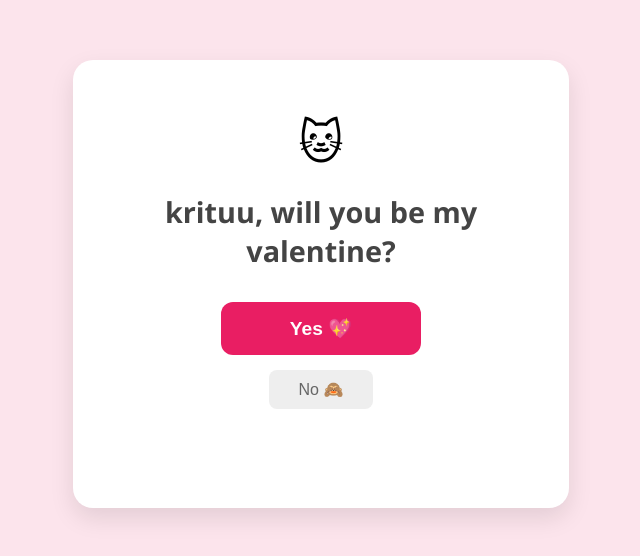
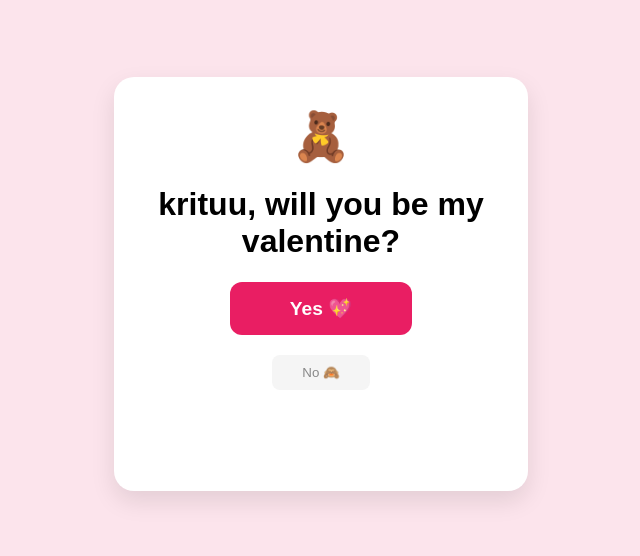
Before and after one commit to kali2121-ux/valentine-, a plain HTML site: page index.html in a window 1280 px wide. Shown: the part 116-672 px from the top of the page, without its empty margins (319-959 px from the left). Drawn offline with Linux system fonts and the light colour scheme.

Commit message:
Update index.html

```diff
--- a/index.html
+++ b/index.html
@@ -3,125 +3,52 @@
 <head>
     <meta charset="UTF-8">
     <meta name="viewport" content="width=device-width, initial-scale=1.0">
-    <title>Will you be my Valentine?</title>
+    <title>Be My Valentine?</title>
     <style>
-        body {
-            background-color: #fce4ec;
-            display: flex;
-            justify-content: center;
-            align-items: center;
-            height: 100vh;
-            margin: 0;
-            font-family: 'Segoe UI', Tahoma, Geneva, Verdana, sans-serif;
-            overflow: hidden;
-        }
-
-        .card {
-            background: white;
-            padding: 3rem;
-            border-radius: 20px;
-            box-shadow: 0 10px 25px rgba(0,0,0,0.1);
-            text-align: center;
-            max-width: 400px;
-            width: 90%;
-            position: relative;
-        }
-
-        h1 { color: #444; font-size: 1.8rem; margin-bottom: 2rem; }
-
-        .btn-container {
-            display: flex;
-            flex-direction: column;
-            align-items: center;
-            gap: 15px;
-        }
-
-        #yesBtn {
-            background-color: #e91e63;
-            color: white;
-            border: none;
-            padding: 15px 50px;
-            font-size: 1.2rem;
-            border-radius: 12px;
-            cursor: pointer;
-            transition: transform 0.2s;
-            font-weight: bold;
-            width: 200px;
-        }
-
-        #noBtn {
-            background-color: #eeeeee;
-            color: #666;
-            border: none;
-            padding: 10px 30px;
-            font-size: 1rem;
-            border-radius: 8px;
-            cursor: pointer;
-            position: relative;
-        }
-
-        #message {
-            margin-top: 15px;
-            color: #ff4081;
-            font-style: italic;
-            height: 20px;
-        }
-
+        body { background-color: #fce4ec; display: flex; justify-content: center; align-items: center; height: 100vh; margin: 0; font-family: sans-serif; overflow: hidden; text-align: center; }
+        .card { background: white; padding: 2rem; border-radius: 20px; box-shadow: 0 10px 25px rgba(0,0,0,0.1); width: 85%; max-width: 350px; }
+        .btn-container { display: flex; flex-direction: column; align-items: center; gap: 20px; margin-top: 20px; }
+        #yesBtn { background-color: #e91e63; color: white; border: none; padding: 15px 60px; font-size: 1.2rem; border-radius: 12px; font-weight: bold; transition: transform 0.2s; z-index: 10; }
+        #noBtn { background-color: #f5f5f5; color: #888; border: none; padding: 10px 30px; border-radius: 8px; transition: 0.1s; position: relative; }
+        #message { margin-top: 20px; color: #ff4081; font-weight: 800; font-size: 1.2rem; min-height: 30px; }
         .hidden { display: none; }
-
         img { width: 100%; border-radius: 10px; margin-top: 15px; }
-
-        .cat-emoji { font-size: 3rem; margin-bottom: 10px; }
     </style>
 </head>
 <body>
-
-    <div class="card" id="mainCard">
+    <div class="card">
         <div id="askSection">
-            <div class="cat-emoji">🐱</div>
-            <h1 id="question">krituu, will you be my valentine?</h1>
+            <div style="font-size: 3rem;">🧸</div>
+            <h1>krituu, will you be my valentine?</h1>
             <div class="btn-container">
                 <button id="yesBtn" onclick="showSuccess()">Yes 💖</button>
-                <button id="noBtn" onmouseover="moveNo()" onclick="moveNo()">No 🙈</button>
+                <button id="noBtn" ontouchstart="moveNo()" onclick="moveNo()">No 🙈</button>
             </div>
             <p id="message"></p>
         </div>
-
         <div id="successSection" class="hidden">
-            <h1 style="color: #e91e63;">It's a date then!</h1>
-            <p>Knew you'd say yes</p>
-            <img src="https://media.giphy.com/media/l0MYt5jPR6QX5pnqM/giphy.gif" alt="celebration">
+            <h1 style="color: #e91e63;">It's a date!</h1>
+            <img src="https://media.giphy.com/media/NxC8VtyxqhMtpLoEEN/giphy.gif">
         </div>
     </div>
-
     <script>
-        const phrases = [
-            "Haha, nice try! 😜",
-            "You can't escape love! ❤️",
-            "Just say Yes already! ✨",
-            "No seems a bit shy 😈",
-            "Error 404: No not found"
-        ];
-
+        const phrases = ["Nice try! 😜", "You can't escape! ❤️", "Just say Yes! ✨", "No is not an option! 😈", "Click the big one! 😂"];
+        let scale = 1;
         function moveNo() {
             const btn = document.getElementById('noBtn');
+            const yes = document.getElementById('yesBtn');
             const msg = document.getElementById('message');
-
-            // Random message
             msg.innerText = phrases[Math.floor(Math.random() * phrases.length)];
-
-            // Screen boundaries
+            scale += 0.35;
+            yes.style.transform = `scale(${scale})`;
             const x = Math.random() * (window.innerWidth - btn.offsetWidth);
             const y = Math.random() * (window.innerHeight - btn.offsetHeight);
-
-            // Move the button
             btn.style.position = 'fixed';
             btn.style.left = x + 'px';
             btn.style.top = y + 'px';
         }
-
         function showSuccess() {
-            document.getElementById('askSection').classList.add('hidden');
+            document.getElementById('askSection').style.display = 'none';
             document.getElementById('successSection').classList.remove('hidden');
         }
     </script>
```
